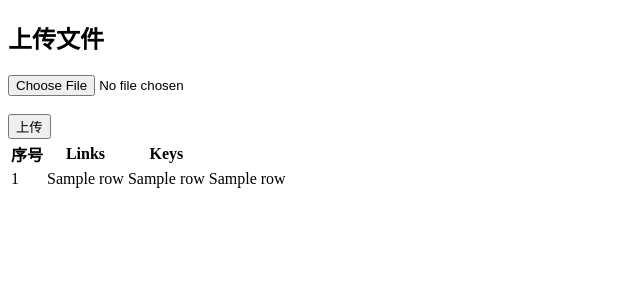
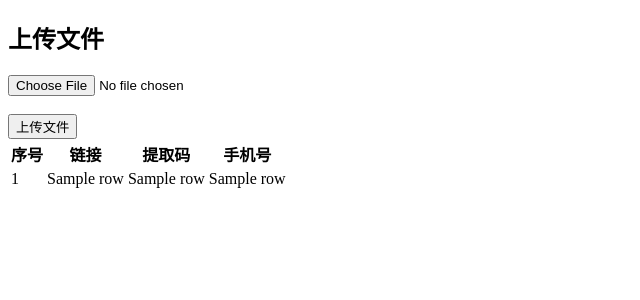
Before and after one commit to martinashes/panLinkDistributor, a Flask app: template templates/upload.html in a window 1280 px wide. Shown: the part 32-332 px from the top of the page, without its empty margins (0-640 px from the left). Run offline with Flask 2, Linux system fonts and the light colour scheme; the template is opened without the code that fills it: most values are stand-ins (such as "Sample title", 1, 10 or a date in 2020).

Commit message:
clear data when new csv is uploaded

```diff
--- a/app.py
+++ b/app.py
@@ -49,9 +49,10 @@ def login():
 
 @app.route('/upload', methods=['GET', 'POST'])
 def upload():
-    if len(links) > 0:
-        return render_template('upload.html', data=links)
     if request.method == 'POST':
+        links.clear()
+        mobile.clear()
+
         # 获取上传的文件
         file = request.files['csv_file']
 
@@ -65,12 +66,13 @@ def upload():
             for row in reader:
                 links.append([len(links), row[4], row[5], row[3]])  # 第1列是自增长的序号，第2列是links，第3列是keys
                 mobile.append(row[3])
-            # 在这里可以对links数组进行处理，如打印或保存到数据库
-            data = links[1: ]
-            return render_template('upload.html', data=data)
+            return render_template('upload.html', data=links[1:])
         return "请选择一个csv文件！"
+
     return render_template('upload.html')
 
 
 if __name__=="__main__":
-    app.run()
+    # app.run()
+    # 本地测试用
+    app.run(port=2020, host="127.0.0.1", debug=True)
--- a/templates/upload.html
+++ b/templates/upload.html
@@ -12,16 +12,17 @@
     <h2>上传文件</h2>
     <form action="" method="POST" enctype="multipart/form-data">
         <input type="file" name="csv_file" accept=".csv" required><br><br>
-        <input type="submit" value="上传">
+        <input type="submit" value="上传文件">
     </form>
-
+    <div id="links-content">
         {% if data %}
         <table>
             <thead>
                 <tr>
                     <th>序号</th>
-                <th>Links</th>
-                <th>Keys</th>
+                    <th>链接</th>
+                    <th>提取码</th>
+                    <th>手机号</th>
                 </tr>
             </thead>
             <tbody>
@@ -36,5 +37,7 @@
             </tbody>
         </table>
         {% endif %}
+    </div>
+
 </body>
 </html>
```
Lines whose indentation alone changed are shown as unchanged.
